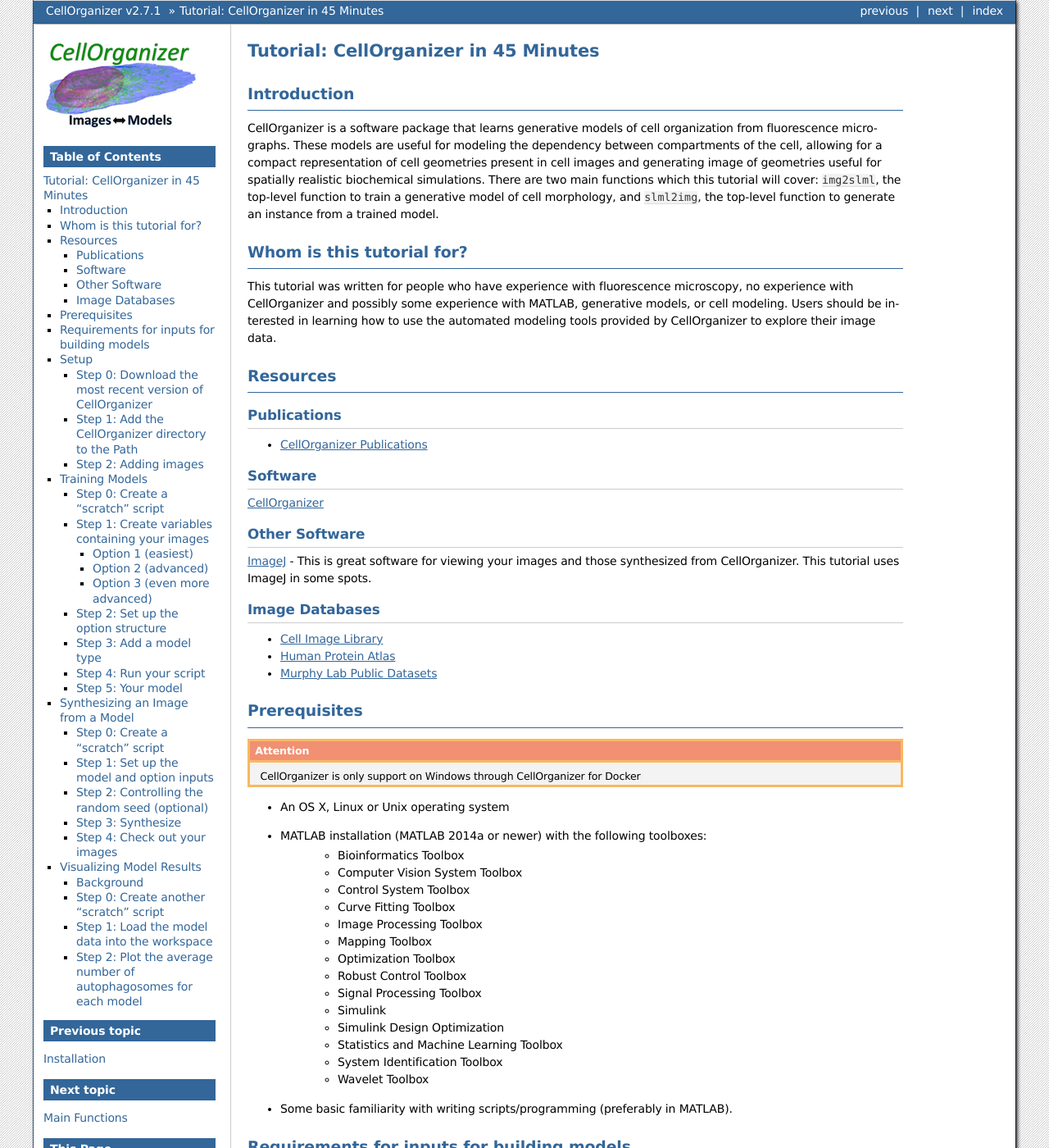
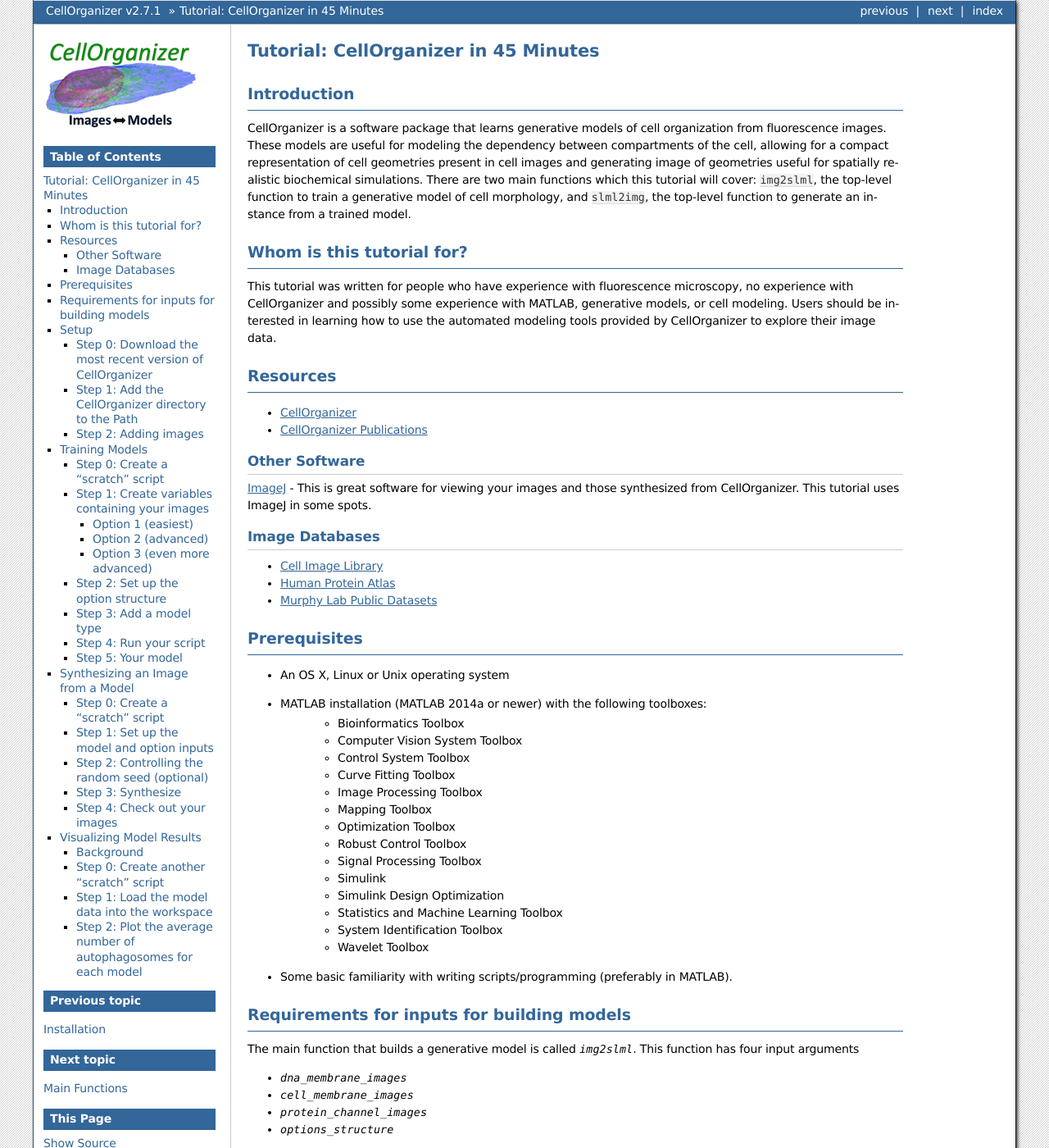
Before and after one commit to murphygroup/cellorganizer-documentation_old, a Sphinx documentation site: the page built from source/chapters/tutorials.rst, in a window 1280 px wide and 1400 px high. Shown: the whole window at 82% size. Built offline with Sphinx 7.4.7, drawn with Linux system fonts in a browser that asks for light colours; pages that are not in the unit, such as notebooks, are missing from menus; some of the changed text lies outside the part shown.

Commit message:
Updated tutorial document

```diff
--- a/source/chapters/tutorials.rst
+++ b/source/chapters/tutorials.rst
@@ -2,12 +2,12 @@
 .. include:: <isonum.txt>
 
 Tutorial: CellOrganizer in 45 Minutes
-======================================
+=====================================
 
 Introduction
 ************
 
-CellOrganizer is a software package that learns generative models of cell organization from fluorescence micrographs. These models are useful for modeling the dependency between compartments of the cell, allowing for a compact representation of cell geometries present in cell images and generating image of geometries useful for spatially realistic biochemical simulations. There are two main functions which this tutorial will cover: ``img2slml``, the top-level function to train a generative model of cell morphology, and ``slml2img``, the top-level function to generate an instance from a trained model.
+CellOrganizer is a software package that learns generative models of cell organization from fluorescence images. These models are useful for modeling the dependency between compartments of the cell, allowing for a compact representation of cell geometries present in cell images and generating image of geometries useful for spatially realistic biochemical simulations. There are two main functions which this tutorial will cover: ``img2slml``, the top-level function to train a generative model of cell morphology, and ``slml2img``, the top-level function to generate an instance from a trained model.
 
 Whom is this tutorial for?
 **************************
@@ -17,15 +17,9 @@
 Resources
 *********
 
-Publications
-------------
+* `CellOrganizer <http://cellorganizer.org>`_
 
 * `CellOrganizer Publications <http://www.cellorganizer.org/publications/>`_
-
-Software
---------
-
-`CellOrganizer <http://cellorganizer.org>`_
 
 Other Software
 --------------
@@ -41,9 +35,6 @@
 
 Prerequisites
 *************
-
-.. ATTENTION::
-   CellOrganizer is only support on Windows through CellOrganizer for Docker
 
 * An OS X, Linux or Unix operating system
 * MATLAB installation (MATLAB 2014a or newer) with the following toolboxes:
```
Also changed, not shown: other parts of source/chapters/tutorials.rst (+2 -2 lines).
